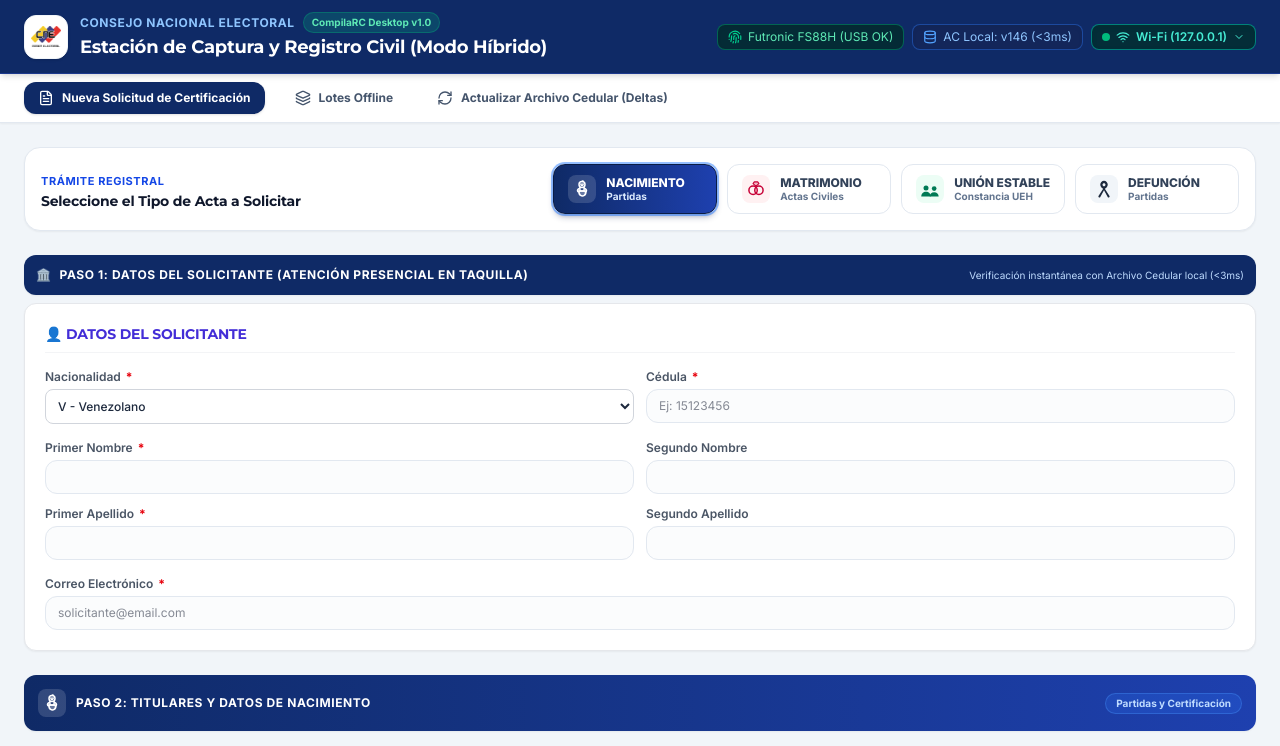
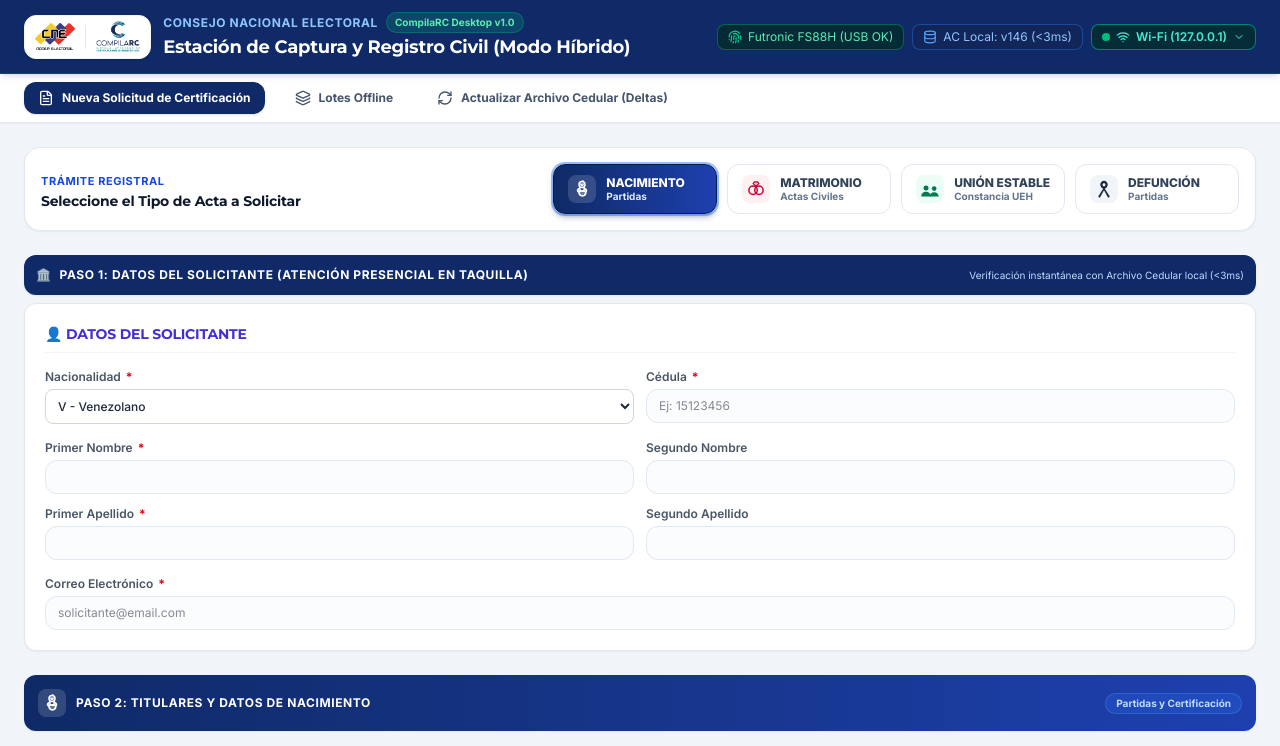
Before and after one commit to angel1410/compilarc-desktop, a React (Vite) app in the folder frontend/: page / in a window 1280 px wide. Shown: the top 746 px of the page. Built offline with nearby package versions, Linux system fonts and the light colour scheme.

Commit message:
feat(branding): incorporar logo CompilaRC en cabecera e icono oficial para ventana, barra de tareas y ejecutable Windows/Linux

```diff
--- a/frontend/src/App.tsx
+++ b/frontend/src/App.tsx
@@ -1158,8 +1158,10 @@ export default function App() {
         <div className="max-w-7xl mx-auto px-4 sm:px-6 py-3 flex flex-col md:flex-row items-center justify-between gap-3">
           {/* Logo y Título */}
           <div className="flex items-center gap-3">
-            <div className="w-11 h-11 rounded-xl bg-white p-1.5 flex items-center justify-center shadow-sm border border-slate-100 shrink-0">
-              <img src="/logo_cne.png" alt="CNE" className="max-h-full object-contain" />
+            <div className="h-11 px-2.5 rounded-xl bg-white flex items-center gap-2.5 shadow-sm border border-slate-100 shrink-0">
+              <img src="/logo_cne.png" alt="CNE" className="h-7 w-auto object-contain" />
+              <div className="h-6 w-px bg-slate-200" />
+              <img src="/logo-compilarc-transparente.png" alt="CompilaRC" className="h-8 w-auto object-contain" />
             </div>
             <div>
               <div className="flex items-center gap-2">
```
Also changed, not shown: 3 other files (tests, documents, lock files or other folders).
